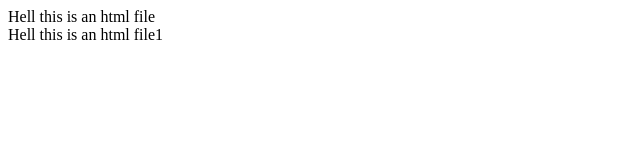
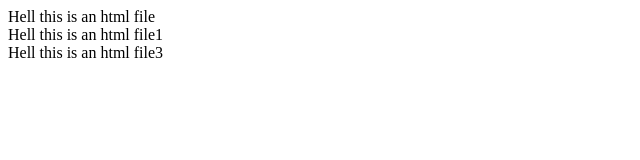
Before and after one commit to mshahbazco786/demo, a plain HTML site: page index.html in a window 1280 px wide. Shown: the whole page, without its empty margins (0-640 px from the left). Drawn offline with Linux system fonts and the light colour scheme.

Commit message:
Add new line into index file
Add new line

```diff
--- a/index.html
+++ b/index.html
@@ -1,2 +1,3 @@
 <div>Hell this is an html file</div>
 <div>Hell this is an html file1</div>
+<div>Hell this is an html file3</div>
```
